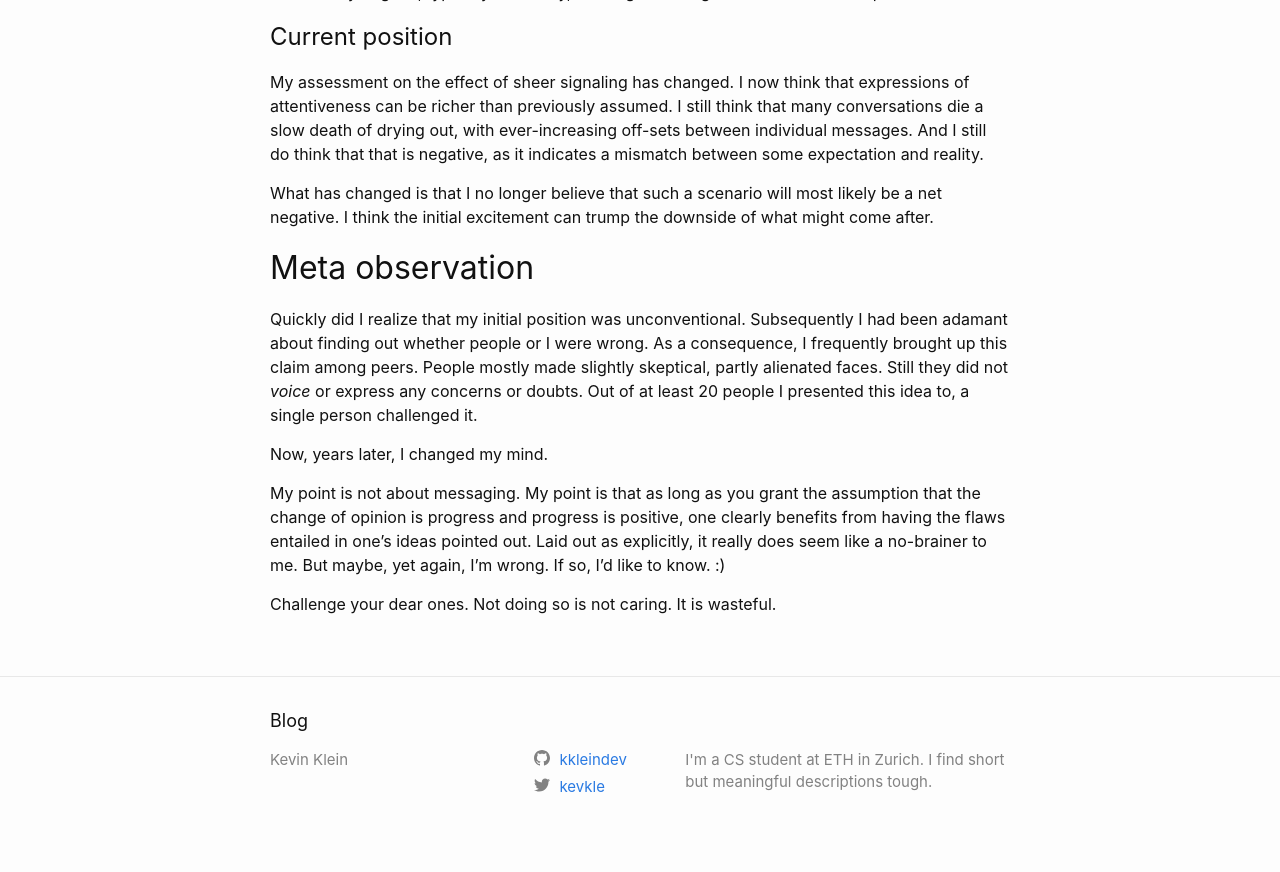
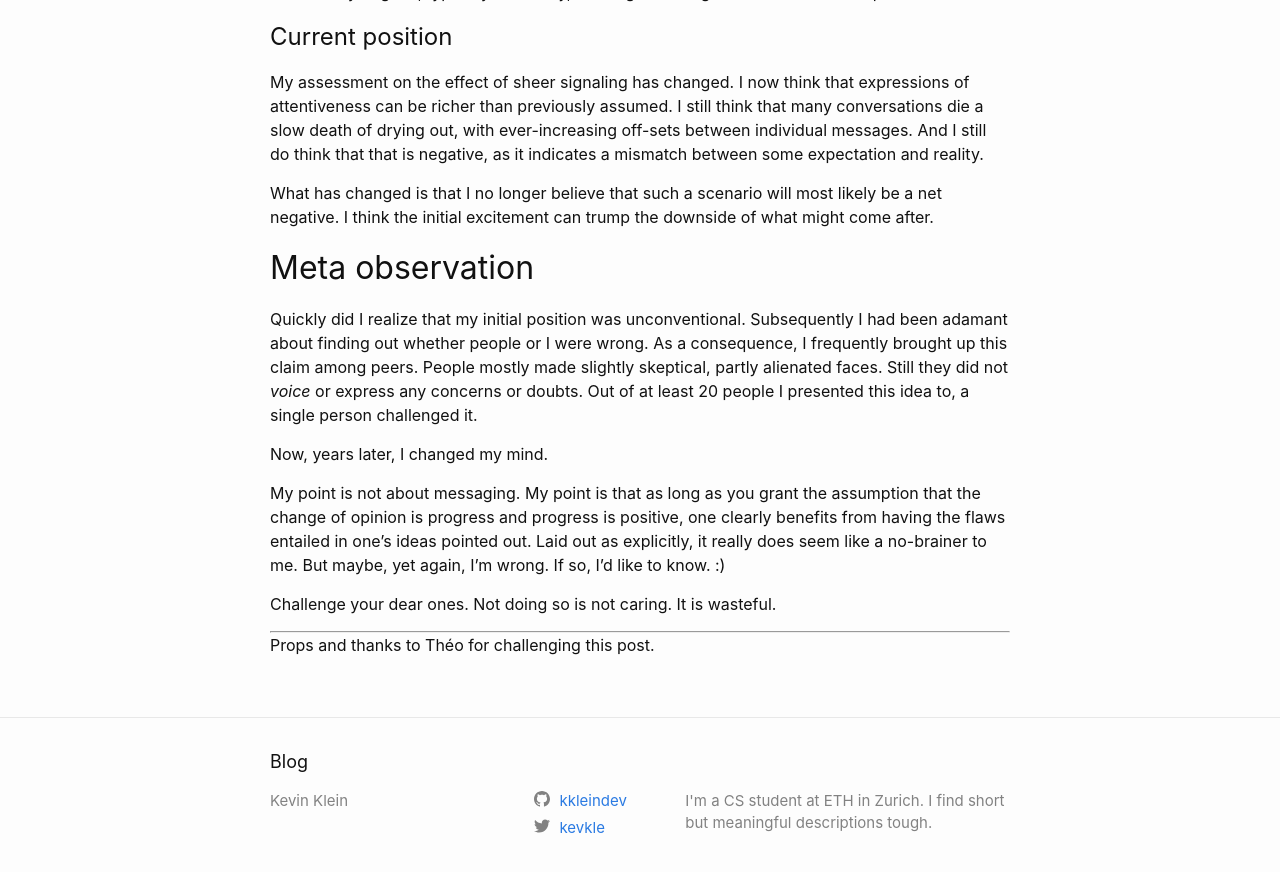
Before and after one commit to kklein/kklein.github.io, a Jekyll site: the page built from _posts/2019-08-10-challenge.markdown, in a window 1280 px wide and 900 px high, scrolled down 652 px. Shown: the top 872 px of the window. Built offline with Jekyll 4.4.1, drawn with Linux system fonts in a browser that asks for light colours.

Commit message:
Add props.

```diff
--- a/_posts/2019-08-10-challenge.markdown
+++ b/_posts/2019-08-10-challenge.markdown
@@ -30,3 +30,7 @@ Now, years later, I changed my mind.
 My point is not about messaging. My point is that as long as you grant the assumption that the change of opinion is progress and progress is positive, one clearly benefits from having the flaws entailed in one's ideas pointed out. Laid out as explicitly, it really does seem like a no-brainer to me. But maybe, yet again, I'm wrong. If so, I'd like to know. :)
 
 Challenge your dear ones. Not doing so is not caring. It is wasteful.
+
+___
+
+Props and thanks to Théo for challenging this post.
```
